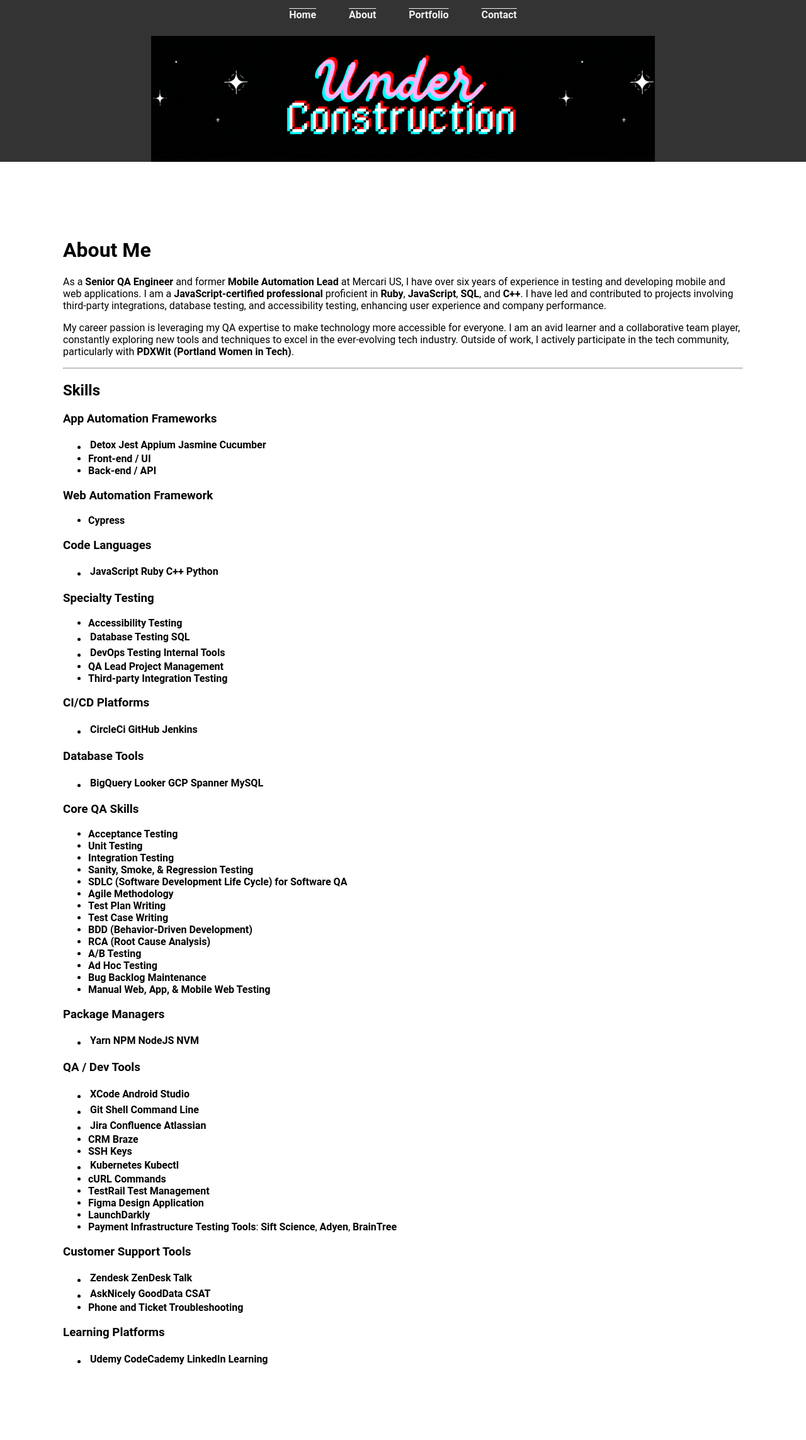
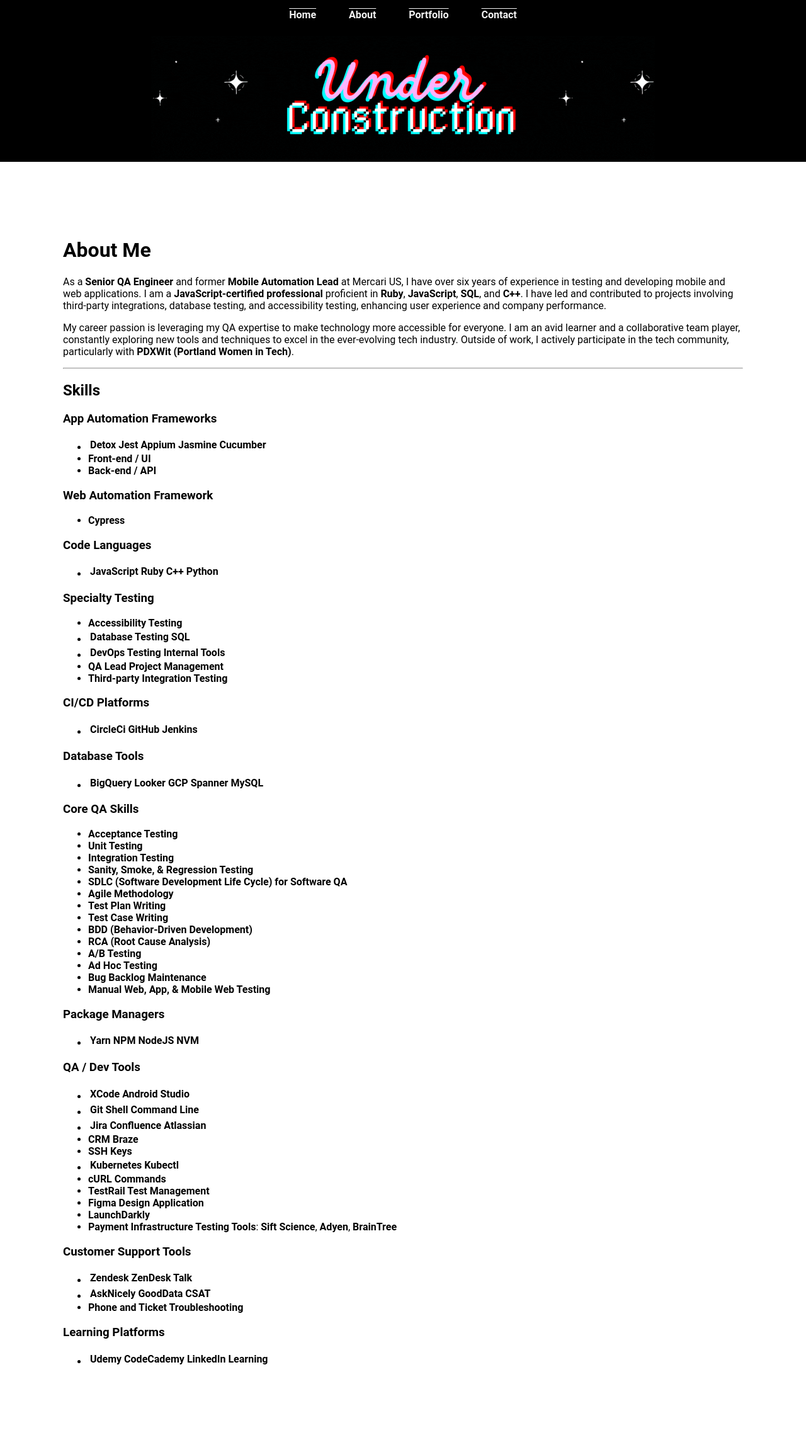
Before and after one commit to gfergusonQA/ginaqa.github.io, a Jekyll site: the page built from index.md, in a window 1280 px wide. Shown: the whole page at 63% size. Built offline with Jekyll 4.4.1, drawn with Linux system fonts in a browser that asks for light colours.

Commit message:
banner works! changing background of header to match

```diff
--- a/assets/css/styles.css
+++ b/assets/css/styles.css
@@ -10,7 +10,7 @@ body {
 
 /* Header styles */
 .header {
-    background-color: #333;
+    background-color: #000000;
     overflow: hidden;
 }
 
```
